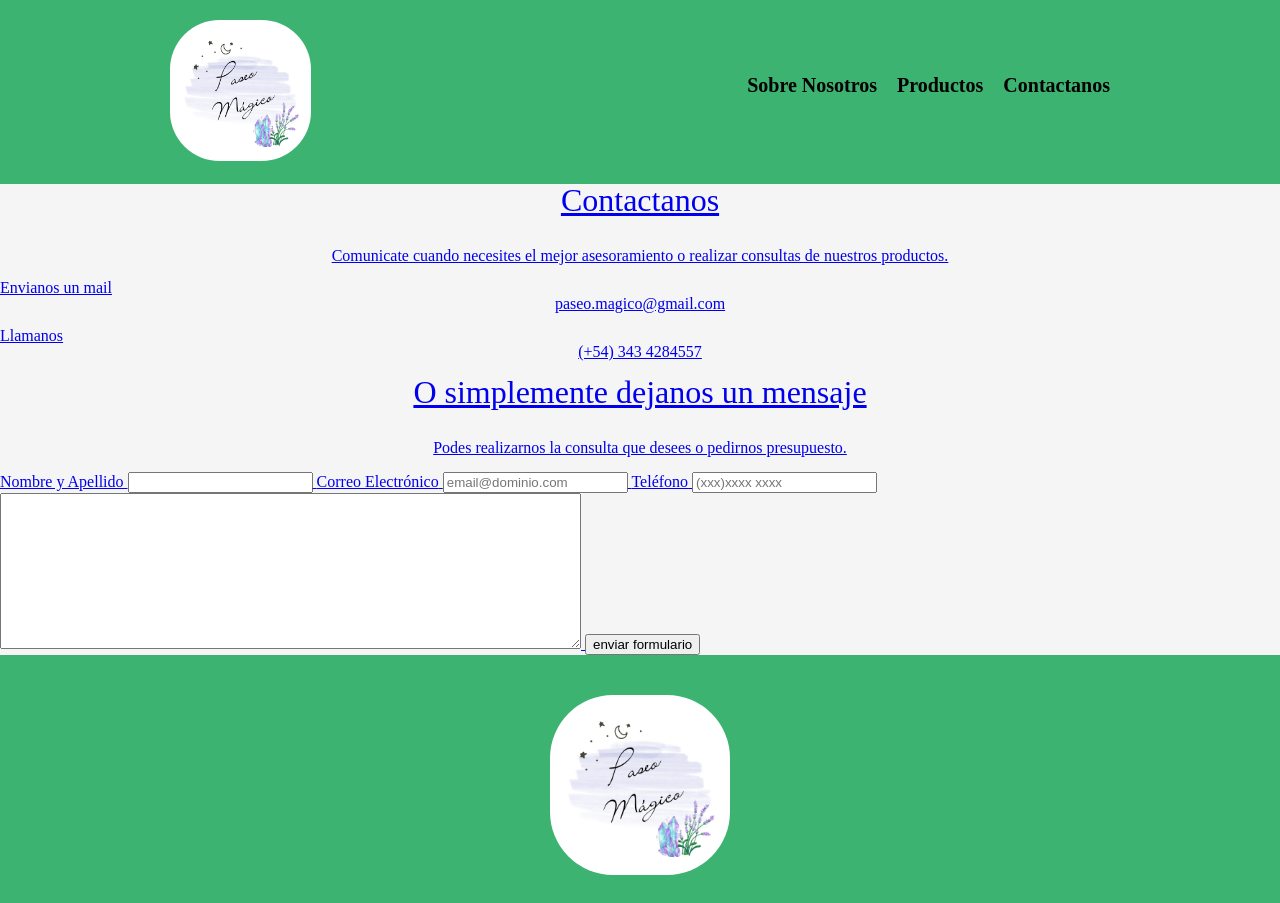
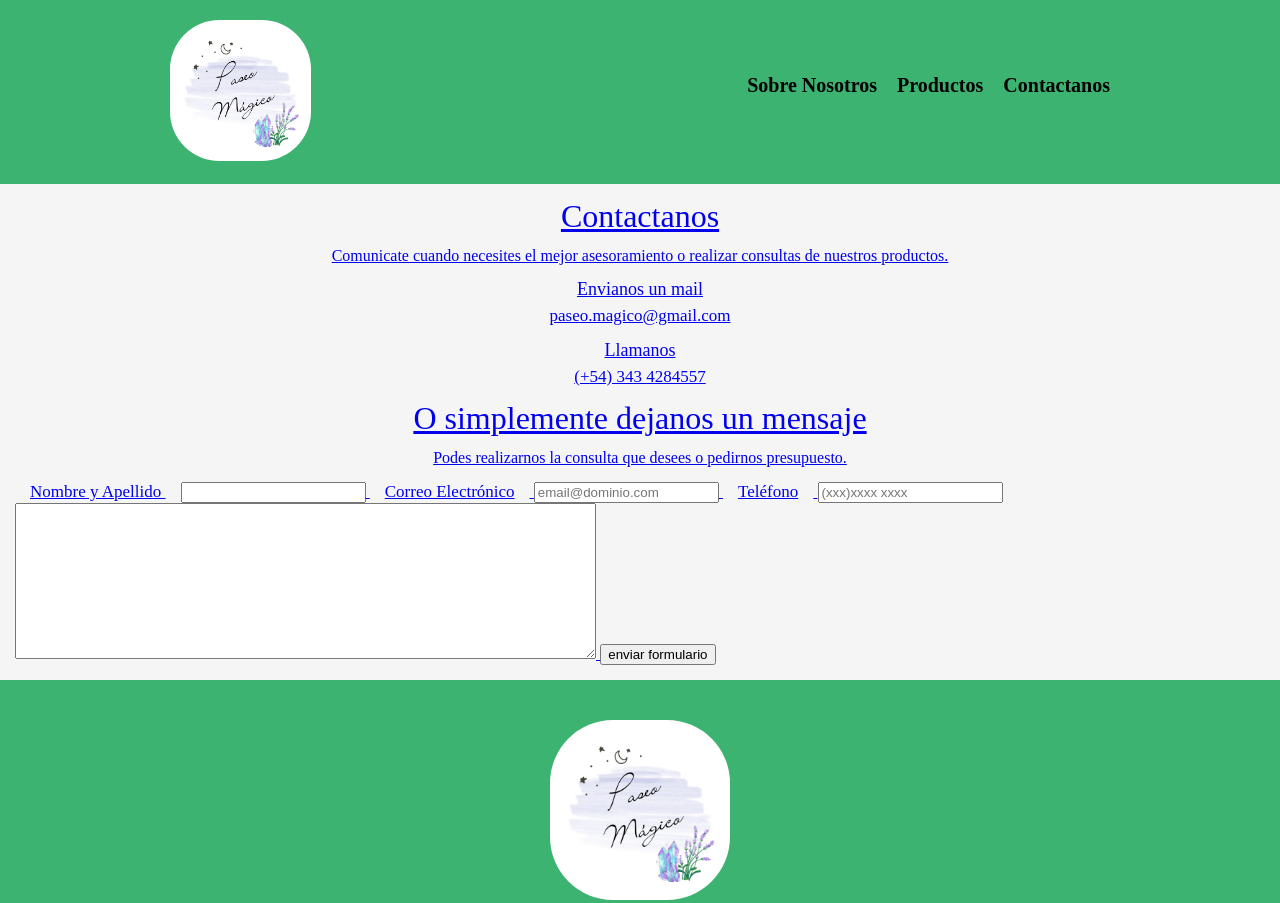
Before and after one commit to ZRocio/proyecto-final, a plain HTML site: page Contactanos.html in a window 1280 px wide. Shown: the top 903 px of the page. Drawn offline with Linux system fonts and the light colour scheme.

Commit message:
trabajando en estilo del formulario

```diff
--- a/style.css
+++ b/style.css
@@ -132,14 +132,38 @@ footer{
 }
 
 .producto-precio{
-    font: size 17px;
+    font-size: 17px;
     font-weight: bold;
     margin-top: 10px;
 }
 
 /*PESTAÑA CONTACTO E INFORMACION*/
 
+.tituloPrincipal{
+    margin: 0.5em;
+}
 
+.contactos{
+    text-align: center;
+    font-size: 17px;
+}
+
+.tituloSecundario{
+    font-size: 18px;
+    margin: 0.5em;
+}
+
+.mensaje{
+    display: flex;
+    display: table-row;
+    justify-content: space-around;
+    margin: 40px 0;
+}
+
+form label, form{
+    font-size: 17px;
+    margin: 15px 15px 15px 15px;
+}
 
 @media screen and (max-width: 480px){
 
```
